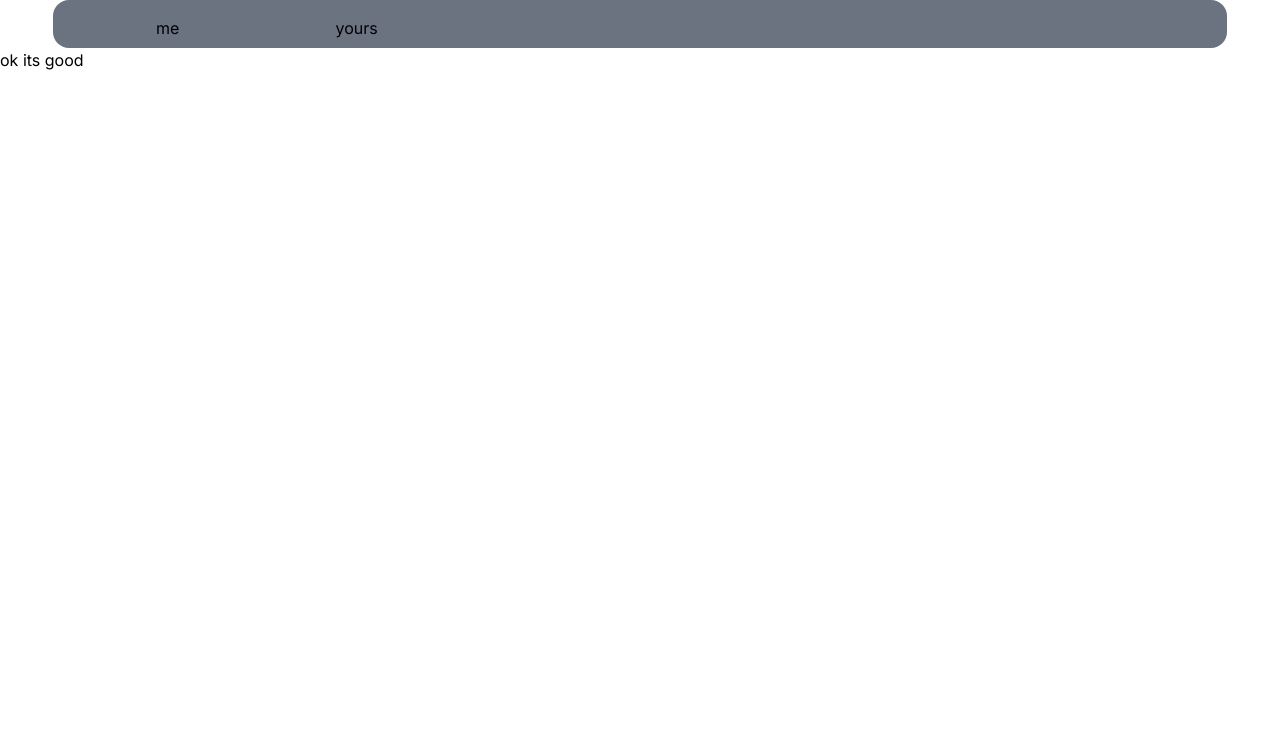
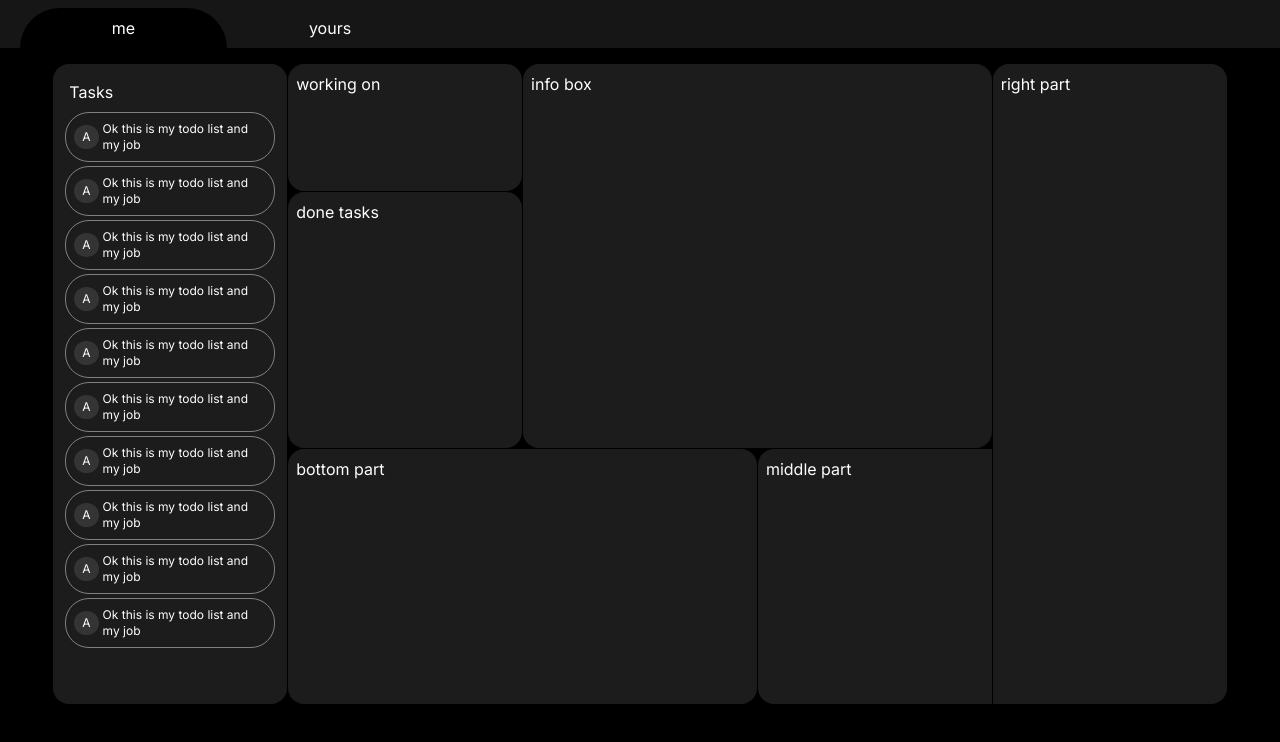
Before and after one commit to AliMoharramy/AMH, a Next.js app: page /todo in a window 1280 px wide. Shown: the top 742 px of the page. Built offline with nearby package versions, Linux system fonts and the light colour scheme.

Commit message:
3/5 simple

```diff
--- a/app/globals.css
+++ b/app/globals.css
@@ -26,9 +26,26 @@ body {
   }
 }
 .todo-active-nav {
-  background-color: rgb(19, 53, 111);
+  background-color: #000000;
   border-top-left-radius: 5rem;
   border-top-right-radius: 5rem;
-  position: relative;
-  z-index: 999;
+  color: white;
 }
+.todolistbox {
+  min-height: 80vh;
+  height: 80vh;
+}
+.todocard {
+  border: 0.5px solid gray;
+}
+.circle {
+  border: 1px solid gray;
+  height: 25px;
+  width: 25px;
+  border-radius: 50%;
+  display: inline-block;
+}
+.scrolbar {
+  -ms-overflow-style: none;
+  scrollbar-width: none;
+}
--- a/app/todo/page.tsx
+++ b/app/todo/page.tsx
@@ -1,14 +1,33 @@
+import DoneTasks from "../ui/todo/done-tasks";
+import InfoBox from "../ui/todo/info-box";
 import Navlinks from "../ui/todo/navb-links";
+import TodoList from "../ui/todo/todo-list";
+import WorkingTask from "../ui/todo/workin-task";
 export default function todoPage() {
   return (
-    <div>
+    <div className=" text-white bg-black min-h-screen">
       <Navlinks
         projects={[
           { name: "me", url: "/#" },
           { name: "yours", url: "./togo" },
         ]}
+        active={0}
       />
-      ok its good
+      <div className="grid grid-cols-5 grid-rows-5 gap-px pt-4  w-11/12 mx-auto">
+        <TodoList />
+        <DoneTasks />
+        <WorkingTask />
+        <InfoBox />
+        <div className="bg-bodyBox rounded-2xl p-2 row-start-4 row-span-2 col-start-2 col-span-2">
+          bottom part
+        </div>
+        <div className="bg-bodyBox rounded-s-2xl p-2 col-start-4 row-span-2">
+          middle part
+        </div>
+        <div className="bg-bodyBox rounded-e-2xl rounded-t-2xl p-2 row-span-5 col-start-5 row-start-1">
+          right part
+        </div>
+      </div>
     </div>
   );
 }
--- /dev/null
+++ b/app/ui/todo/done-tasks.tsx
@@ -0,0 +1,7 @@
+export default function DoneTasks() {
+  return (
+    <div className="bg-bodyBox rounded-2xl row-span-2 row-start-2 col-start-2 p-2">
+      done tasks
+    </div>
+  );
+}
--- /dev/null
+++ b/app/ui/todo/info-box.tsx
@@ -0,0 +1,7 @@
+export default function InfoBox() {
+  return (
+    <div className="bg-bodyBox rounded-2xl p-2 col-span-2 row-span-3 row-start-1 col-start-3">
+      info box
+    </div>
+  );
+}
--- a/app/ui/todo/navb-links.tsx
+++ b/app/ui/todo/navb-links.tsx
@@ -8,13 +8,21 @@ interface navProjects {
 
 export default function Navlinks({
   projects,
+  active,
 }: {
   projects: Array<navProjects>;
+  active: number;
 }) {
   return (
-    <nav className="grid justify-center grid-cols-6 w-11/12 mx-auto bg-gray-500 rounded-2xl px-5">
+    <nav className="grid justify-center grid-cols-6 bg-todoNav px-5">
       {Array.from({ length: projects.length }, (_, i) => (
-        <Link href={"./#"} key={i} className="mt-2 py-2 grid justify-center">
+        <Link
+          href={"./#"}
+          key={i}
+          className={`mt-2 py-2 grid justify-center ${
+            i === active && "todo-active-nav"
+          }`}
+        >
           {projects[i].name}
         </Link>
       ))}
--- /dev/null
+++ b/app/ui/todo/todo-list-card.tsx
@@ -0,0 +1,10 @@
+export default function TodoCard() {
+  return (
+    <div className="border-solid border-white todocard rounded-3xl p-2 m-1 flex items-center text-xs">
+      <p className="rounded-2xl me-1 px-2 py-1  inline text-white bg-btcolor">
+        A
+      </p>
+      <p className=" overflow-hidden">Ok this is my todo list and my job</p>
+    </div>
+  );
+}
--- /dev/null
+++ b/app/ui/todo/todo-list.tsx
@@ -0,0 +1,19 @@
+import TodoCard from "./todo-list-card";
+
+export default function TodoList() {
+  return (
+    <div className="bg-bodyBox rounded-2xl todolistbox row-span-5 p-2 overflow-scroll scrolbar">
+      <p className="m-2">Tasks</p>
+      <TodoCard />
+      <TodoCard />
+      <TodoCard />
+      <TodoCard />
+      <TodoCard />
+      <TodoCard />
+      <TodoCard />
+      <TodoCard />
+      <TodoCard />
+      <TodoCard />
+    </div>
+  );
+}
--- /dev/null
+++ b/app/ui/todo/workin-task.tsx
@@ -0,0 +1,7 @@
+export default function WorkingTask() {
+  return (
+    <div className="bg-bodyBox rounded-2xl p-2 col-start-2 row-start-1 row-span-1">
+      working on
+    </div>
+  );
+}
--- a/tailwind.config.ts
+++ b/tailwind.config.ts
@@ -14,6 +14,13 @@ const config: Config = {
           "conic-gradient(from 180deg at 50% 50%, var(--tw-gradient-stops))",
       },
     },
+    colors: {
+      todoNav: "#171616",
+      bodyBox: "#1C1C1C",
+      white: "#FEFEFE",
+      black: "#000000",
+      btcolor: "#343434",
+    },
   },
   plugins: [],
 };
```
